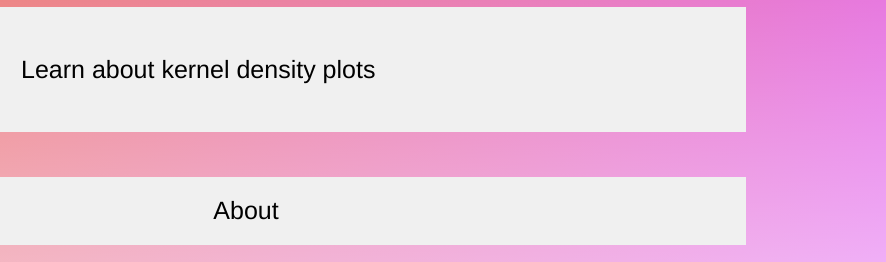
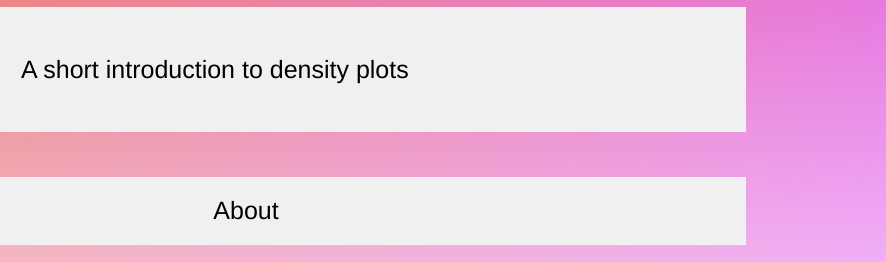
Before and after one commit to mdahardy/electric-scatter, a plain HTML site: page index.html in a window 1280 px wide. Shown: the part 499-761 px from the top of the page, 394-1280 px from the left. Drawn offline with Linux system fonts and the light colour scheme.

Commit message:
Updating density plots title

```diff
--- a/index.html
+++ b/index.html
@@ -78,7 +78,7 @@
                     <source data-src='assets/project_videos/densities.mp4'>
                 </video>
             </div>
-            <div class = 'project-title'>Learn about kernel density plots</div>
+            <div class = 'project-title'>A short introduction to density plots</div>
         </div>
     </a>
     <a id = 'about-link' href='about/'>
```
